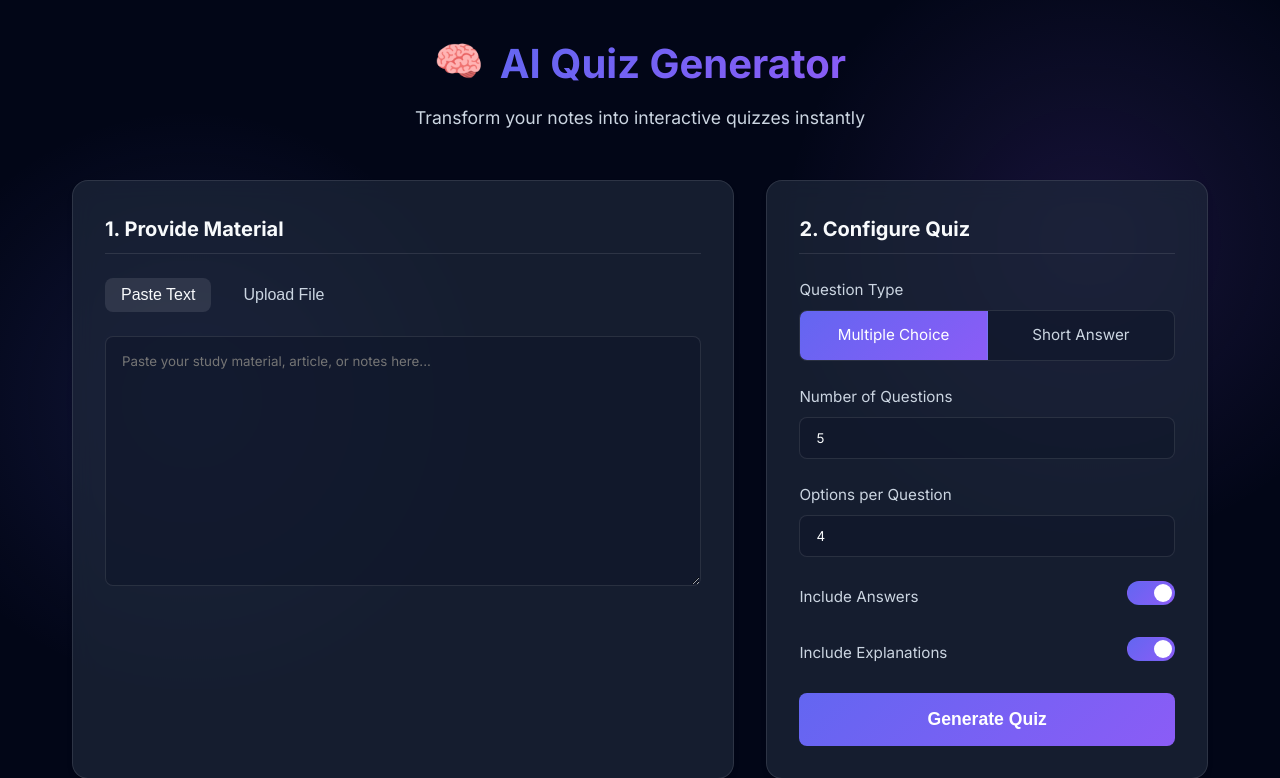
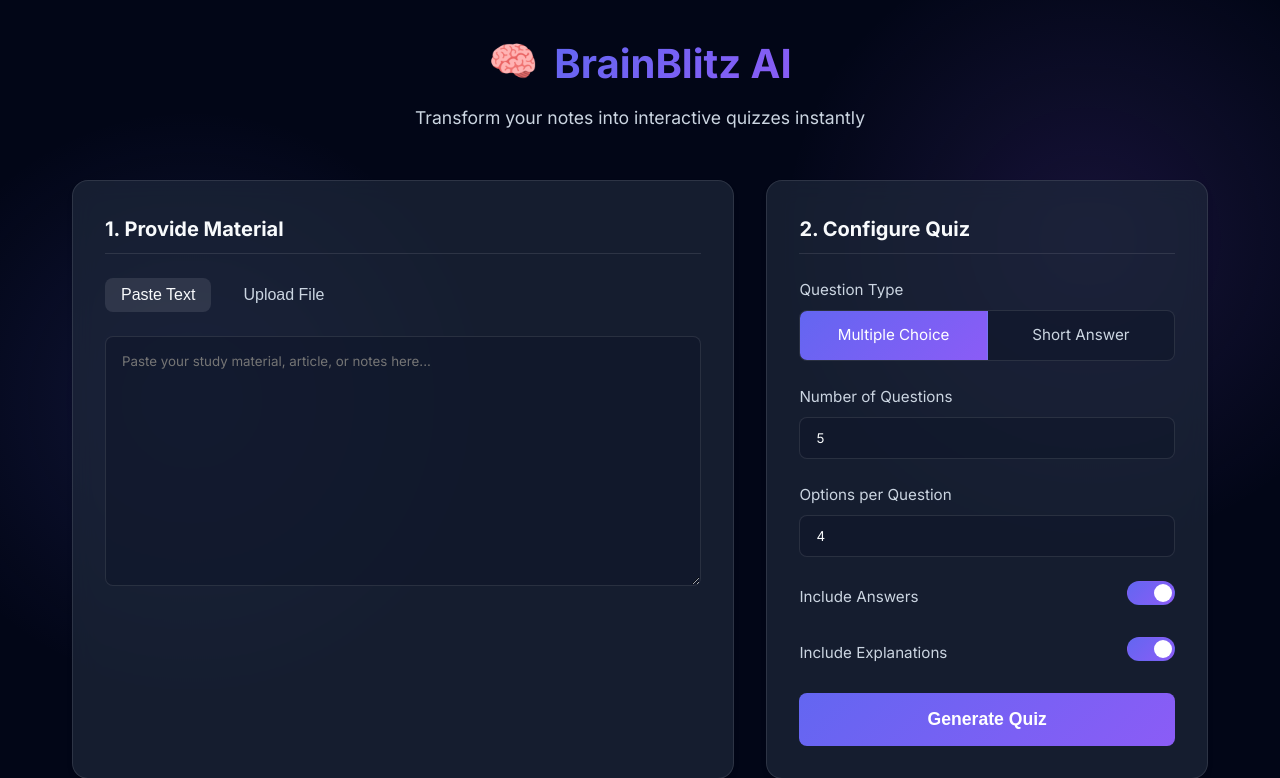
Before and after one commit to Mihir-Kumar-Sinha/AI-Quiz-Generator, a Flask app: page / in a window 1280 px wide. Shown: the top 778 px of the page. Run offline with Flask 3, Linux system fonts and the light colour scheme.

Commit message:
Complete rebranding to BrainBlitz AI

```diff
--- a/services/ai_service.py
+++ b/services/ai_service.py
@@ -43,7 +43,7 @@ def call_openrouter(prompt, model=None):
             "Authorization": f"Bearer {OPENROUTER_API_KEY}",
             "Content-Type": "application/json",
             "HTTP-Referer": "http://localhost:5000",
-            "X-Title": "AI Quiz Generator"
+            "X-Title": "BrainBlitz AI"
         }
 
         payload = {
--- a/templates/index.html
+++ b/templates/index.html
@@ -3,8 +3,8 @@
 <head>
     <meta charset="UTF-8">
     <meta name="viewport" content="width=device-width, initial-scale=1.0">
-    <title>AI Quiz Generator</title>
-    <meta name="description" content="Generate dynamic quizzes using AI from your text or documents.">
+    <title>BrainBlitz AI</title>
+    <meta name="description" content="BrainBlitz AI — Generate dynamic quizzes instantly from your text or documents.">
     <link href="https://fonts.googleapis.com/css2?family=Inter:wght@400;500;600;700&display=swap" rel="stylesheet">
     <link rel="stylesheet" href="{{ url_for('static', filename='css/style.css') }}">
 </head>
@@ -13,7 +13,7 @@
         <header>
             <div class="logo">
                 <div class="brain-icon">🧠</div>
-                <h1>AI Quiz Generator</h1>
+                <h1>BrainBlitz AI</h1>
             </div>
             <p class="subtitle">Transform your notes into interactive quizzes instantly</p>
         </header>
--- a/utils/prompt_builder.py
+++ b/utils/prompt_builder.py
@@ -8,7 +8,7 @@ def build_quiz_prompt(text_chunk, config):
     include_explanations = config.get('include_explanations', True)
 
     prompt = f"""
-You are an expert educator and quiz generator. Your task is to generate a quiz based strictly on the provided text.
+You are BrainBlitz AI, an expert educator and quiz generator. Your task is to generate a quiz based strictly on the provided text.
 
 TEXT TO BASE QUIZ ON:
 {text_chunk}
```
Also changed, not shown: README.md.
